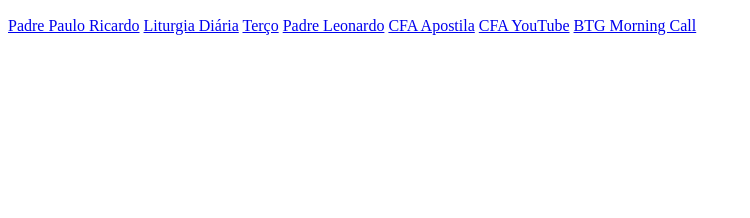
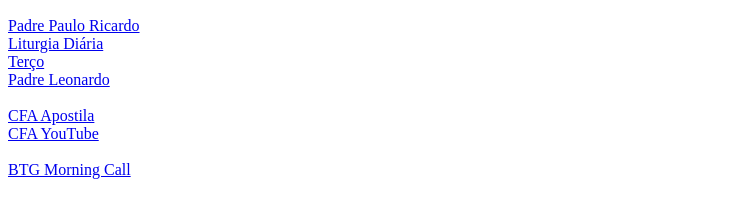
Before and after one commit to aadottori/htmlbasicfile, a plain HTML site: page index.html in a window 1280 px wide. Shown: the part 50-268 px from the top of the page, without its empty margins (0-750 px from the left). Drawn offline with Linux system fonts and the light colour scheme.

Commit message:
Update index.html

```diff
--- a/index.html
+++ b/index.html
@@ -8,14 +8,14 @@
 
 <h2>REDIRECT</h2>
 
- <a href="https://open.spotify.com/show/4EcrNNMbSKc2P40TqqIRUM">Padre Paulo Ricardo</a>
- <a href="https://liturgia.cancaonova.com/pb/">Liturgia Diária</a>
- <a href="https://www.youtube.com/watch?v=2ItN-IWSJT4&list=PLHPDeHHuJCDyg4lTRhs48iBx39iGsavoT">Terço</a>
- <a href="https://www.youtube.com/c/PadreLeonardo-CatequeseCat%C3%B3lica/videos">Padre Leonardo</a>
+ <a href="https://open.spotify.com/show/4EcrNNMbSKc2P40TqqIRUM">Padre Paulo Ricardo</a> <br>
+ <a href="https://liturgia.cancaonova.com/pb/">Liturgia Diária</a> <br>
+ <a href="https://www.youtube.com/watch?v=2ItN-IWSJT4&list=PLHPDeHHuJCDyg4lTRhs48iBx39iGsavoT">Terço</a> <br>
+ <a href="https://www.youtube.com/c/PadreLeonardo-CatequeseCat%C3%B3lica/videos">Padre Leonardo</a> <br><br>
 
- <a href="https://www.cfainstitute.org/en/programs/investment-foundations/curriculum/download">CFA Apostila</a>
- <a href="https://www.youtube.com/watch?v=RUtaeDWafmU&list=PLlSmq4LgSJQc7fsodi9NbRAXto8zfpYfa">CFA YouTube</a>
+ <a href="https://www.cfainstitute.org/en/programs/investment-foundations/curriculum/download">CFA Apostila</a> <br>
+ <a href="https://www.youtube.com/watch?v=RUtaeDWafmU&list=PLlSmq4LgSJQc7fsodi9NbRAXto8zfpYfa">CFA YouTube</a> <br><br>
 
- <a href="https://www.youtube.com/c/BTGPactualdigital/videos?view=2&sort=dd&live_view=502&shelf_id=0">BTG Morning Call</a>
+ <a href="https://www.youtube.com/c/BTGPactualdigital/videos?view=2&sort=dd&live_view=502&shelf_id=0">BTG Morning Call</a><br>
  </body>
 </html>
```
